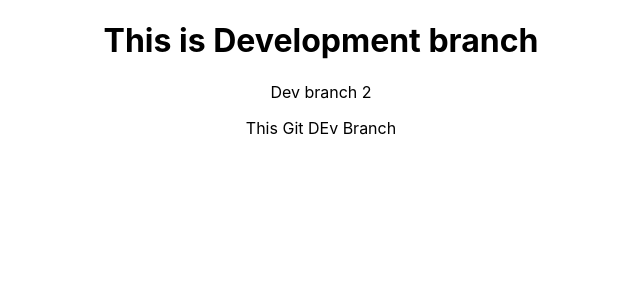
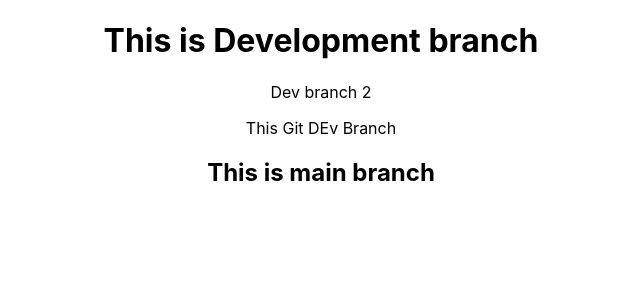
Before and after one commit to md-nazim-Hossain/github-practice, a React (Create React App) app: page / in a window 1280 px wide. Shown: the top 300 px of the page, without its empty margins (319-959 px from the left). Built offline with nearby package versions, Linux system fonts and the light colour scheme.

Commit message:
added some thing is main branch

```diff
--- a/src/App.js
+++ b/src/App.js
@@ -7,6 +7,7 @@ function App() {
       <h1>This is Development branch</h1>
       <p>Dev branch 2</p>
       <span>This Git DEv Branch</span>
+      <h2>This is main branch</h2>
     </div>
   );
 }
```
